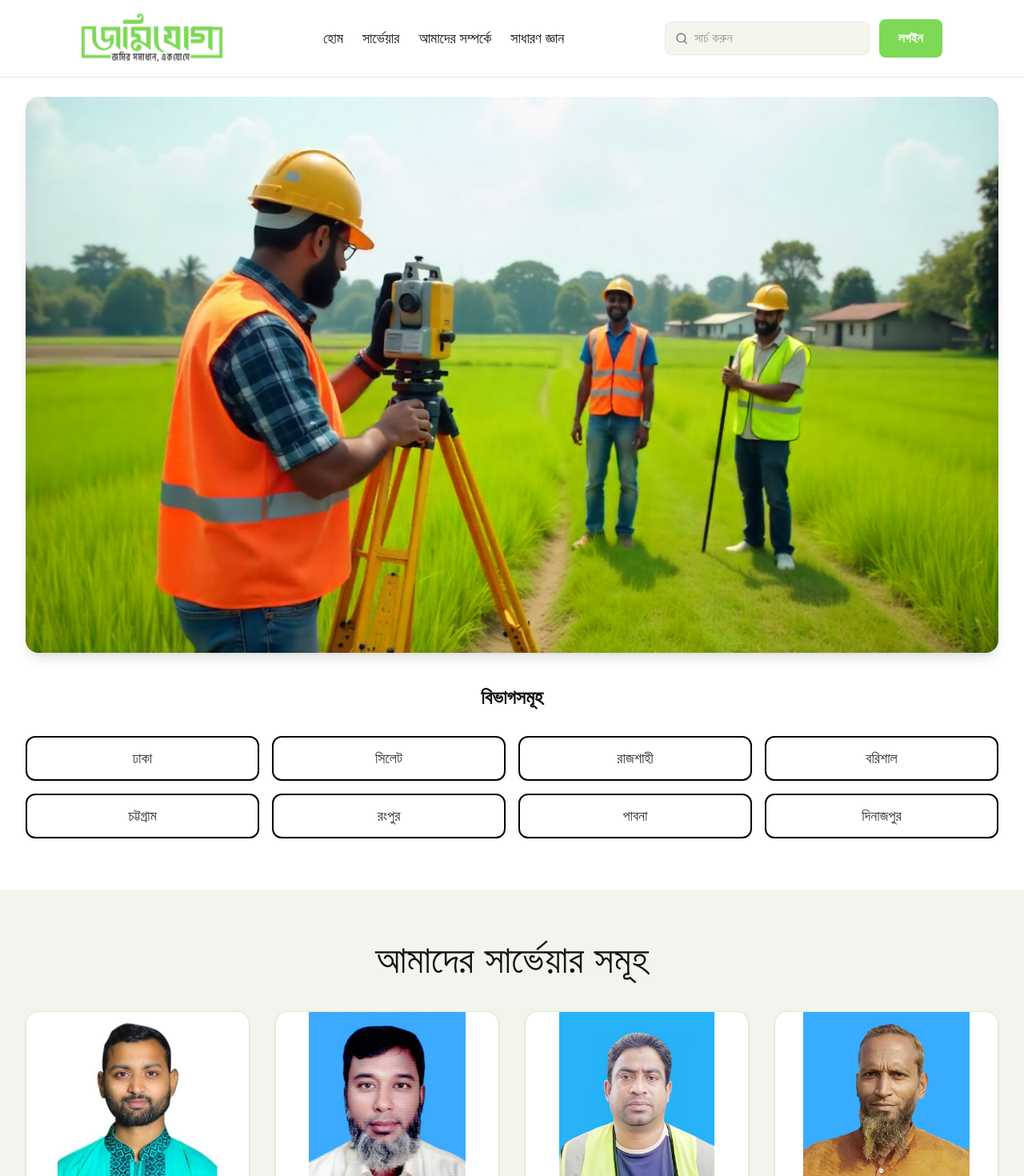
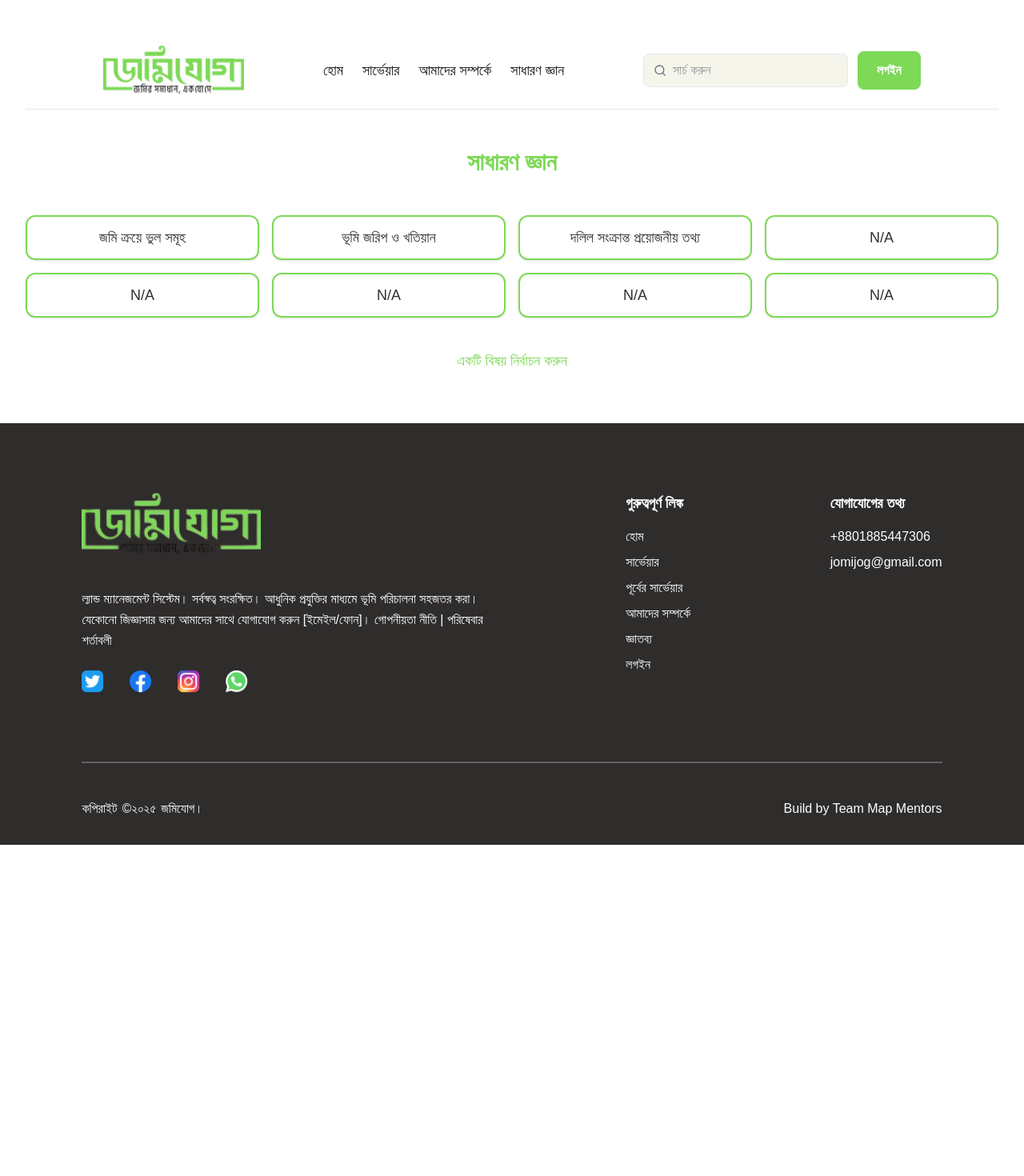
Before and after one commit to safinelahi/BD-land-surveyor, a React (Vite) app: page /knowledge in a window 1280 px wide. Shown: the top 1470 px of the page at 80% size. After the commit the page ends 1056 px from the top, so only its background shows below. Built offline with nearby package versions, Linux system fonts and the light colour scheme.

Commit message:
routing v-1

```diff
--- a/src/App.jsx
+++ b/src/App.jsx
@@ -1,7 +1,20 @@
 import "./App.css";
-
+import { Routes, Route, Link } from "react-router-dom";
+import Home from "./components/pages/Home";
+import SurveyorsDetails from "./components/pages/SurveyorsDetails";
+import About from "./components/pages/About";
+import Footer from "./components/pages/Footer";
+import GeneralKnowledge from "./components/pages/GeneralKnowledge";
 function App() {
-  return <></>;
+  return <>
+    <Routes>
+      <Route path="/" element={<Home />}/>
+      <Route path="/surveyor" element={<SurveyorsDetails />}/>
+      <Route path="/about" element={<About />}/>
+      <Route path="/knowledge" element={<GeneralKnowledge />}/>
+    </Routes>
+    <Footer />
+  </>;
 }
 
 export default App;
--- /dev/null
+++ b/src/components/Navbar/Navbar.jsx
@@ -0,0 +1,83 @@
+import React from 'react'
+import { useState } from "react";
+import { FiMenu, FiSearch, FiX } from "react-icons/fi";
+import { Routes, Route, Link } from "react-router-dom";
+
+import logoImage from "../../assets/icons/জমি জগ 1.jpg";
+
+function Navbar() {
+      const [menuOpen, setMenuOpen] = useState(false);
+  return (
+    <div>
+        {/*  Navbar  */}
+      <header className="flex items-center justify-between px-4 sm:px-[8%] py-4 border-b border-gray-200">
+        {/* Logo */}
+        <div className="flex-shrink-0">
+          <img
+            src={logoImage}
+            alt="Logo"
+            className="w-24 sm:w-32 md:w-40 lg:w-44 h-auto object-contain"
+          />
+        </div>
+
+        {/* Desktop Nav */}
+        <nav className="hidden md:flex gap-6 text-[#151515] text-sm sm:text-base md:text-lg font-medium">
+          <Link to={'/'} className="hover:text-[#7ED957] transition">হোম</Link>
+          <Link to={"/surveyor"}  className="hover:text-[#7ED957] transition">সার্ভেয়ার</Link>
+          <Link to={'/about'} className="hover:text-[#7ED957] transition">আমাদের সম্পর্কে</Link>
+          <Link to={"/knowledge"} className="hover:text-[#7ED957] transition">সাধারণ জ্ঞান</Link>
+        </nav>
+
+        {/* Search + Login (desktop) */}
+        <div className="hidden md:flex items-center gap-3">
+          <div className="flex items-center w-64 bg-[#f5f5eb] rounded-lg px-3 py-2 border border-gray-200">
+            <FiSearch className="text-gray-500 mr-2 text-lg" />
+            <input
+              type="text"
+              placeholder="সার্চ করুন"
+              className="bg-transparent focus:outline-none text-gray-700 w-full text-base"
+            />
+          </div>
+          <button className="text-white font-semibold text-base bg-[#7ED957] px-6 py-3 rounded-lg hover:opacity-90 transition">
+            লগইন
+          </button>
+        </div>
+
+        {/* Mobile Menu Toggle */}
+        <button
+          onClick={() => setMenuOpen(!menuOpen)}
+          className="md:hidden text-2xl text-gray-700"
+        >
+          {menuOpen ? <FiX /> : <FiMenu />}
+        </button>
+      </header>
+
+      {/*  Mobile Menu */}
+      {menuOpen && (
+        <div className="md:hidden px-4 py-4 bg-white border-b border-gray-200 space-y-4">
+          <nav className="flex flex-col gap-3 text-[#151515] text-base font-medium">
+            <a href="#" className="hover:text-[#7ED957] transition">হোম</a>
+            <a href="#" className="hover:text-[#7ED957] transition">সার্ভেয়ার</a>
+            <a href="#" className="hover:text-[#7ED957] transition">আমাদের সম্পর্কে</a>
+            <a href="#" className="hover:text-[#7ED957] transition">জ্ঞাতব্য</a>
+          </nav>
+          <div className="flex flex-col gap-3">
+            <div className="flex items-center w-full bg-[#f5f5eb] rounded-lg px-3 py-2 border border-gray-200">
+              <FiSearch className="text-gray-500 mr-2 text-lg" />
+              <input
+                type="text"
+                placeholder="সার্চ করুন"
+                className="bg-transparent focus:outline-none text-gray-700 w-full text-sm"
+              />
+            </div>
+            <button className="text-white font-semibold text-sm bg-[#7ED957] px-4 py-2 rounded-lg hover:opacity-90 transition shadow-md">
+              লগইন
+            </button>
+          </div>
+        </div>
+      )}
+    </div>
+  )
+}
+
+export default Navbar
--- a/src/components/pages/About.jsx
+++ b/src/components/pages/About.jsx
@@ -3,10 +3,12 @@ import land02 from "../../assets/images/land-02.jpg";
 import land03 from "../../assets/images/land-03.jpg";
 import land04 from "../../assets/images/land-04.jpg";
 import land05 from "../../assets/images/land-05.jpg";
+import Navbar from "../Navbar/Navbar";
 
 const About = () => {
   return (
     <div className="bg-white text-gray-800">
+      <Navbar />
       {/* Hero Section */}
       <div
         className="relative h-[40vh] flex items-center justify-center bg-cover bg-center"
--- a/src/components/pages/GeneralKnowledge.jsx
+++ b/src/components/pages/GeneralKnowledge.jsx
@@ -2,6 +2,7 @@ import { useState } from "react";
 import LandBuyingMistakes from "../GeneralKnowledgePages/LandBuyingMistakes";
 import LandDocumentGuide from "../GeneralKnowledgePages/LandDocumentGuide";
 import LandSurveyGuide from "../GeneralKnowledgePages/LandSurveyGuide";
+import Navbar from "../Navbar/Navbar";
 
 
 const GeneralKnowledge = () => {
@@ -15,6 +16,10 @@ const GeneralKnowledge = () => {
 
   return (
     <div className="px-4 sm:px-8 mt-10 mb-16">
+      <nav className="mb-12">
+        <Navbar/>
+      </nav>
+
       {/* Title */}
       <h2 className="text-lg sm:text-2xl md:text-3xl text-center font-bold text-[#7ED957] mb-12">
         সাধারণ জ্ঞান
--- a/src/components/pages/Home.jsx
+++ b/src/components/pages/Home.jsx
@@ -1,8 +1,11 @@
 import { useState } from "react";
 import { FiMenu, FiSearch, FiX } from "react-icons/fi";
-import logoImage from "../../assets/icons/জমি জগ 1.jpg";
-// import heroImage from "../../assets/images/hero page.jpg";
+
 import heroImage2 from "../../assets/images/hero-02.png";
+import Cart from "../cart/Cart";
+
+
+import Navbar from ".././Navbar/Navbar";
 
 const Home = () => {
   const [menuOpen, setMenuOpen] = useState(false);
@@ -10,72 +13,8 @@ const Home = () => {
   return (
     <div className="overflow-x-hidden bg-white">
       {/*  Navbar  */}
-      <header className="flex items-center justify-between px-4 sm:px-[8%] py-4 border-b border-gray-200">
-        {/* Logo */}
-        <div className="flex-shrink-0">
-          <img
-            src={logoImage}
-            alt="Logo"
-            className="w-24 sm:w-32 md:w-40 lg:w-44 h-auto object-contain"
-          />
-        </div>
+      <Navbar />
 
-        {/* Desktop Nav */}
-        <nav className="hidden md:flex gap-6 text-[#151515] text-sm sm:text-base md:text-lg font-medium">
-          <a href="#" className="hover:text-[#7ED957] transition">হোম</a>
-          <a href="#" className="hover:text-[#7ED957] transition">সার্ভেয়ার</a>
-          <a href="#" className="hover:text-[#7ED957] transition">আমাদের সম্পর্কে</a>
-          <a href="#" className="hover:text-[#7ED957] transition">সাধারণ জ্ঞান</a>
-        </nav>
-
-        {/* Search + Login (desktop) */}
-        <div className="hidden md:flex items-center gap-3">
-          <div className="flex items-center w-64 bg-[#f5f5eb] rounded-lg px-3 py-2 border border-gray-200">
-            <FiSearch className="text-gray-500 mr-2 text-lg" />
-            <input
-              type="text"
-              placeholder="সার্চ করুন"
-              className="bg-transparent focus:outline-none text-gray-700 w-full text-base"
-            />
-          </div>
-          <button className="text-white font-semibold text-base bg-[#7ED957] px-6 py-3 rounded-lg hover:opacity-90 transition">
-            লগইন
-          </button>
-        </div>
-
-        {/* Mobile Menu Toggle */}
-        <button
-          onClick={() => setMenuOpen(!menuOpen)}
-          className="md:hidden text-2xl text-gray-700"
-        >
-          {menuOpen ? <FiX /> : <FiMenu />}
-        </button>
-      </header>
-
-      {/*  Mobile Menu */}
-      {menuOpen && (
-        <div className="md:hidden px-4 py-4 bg-white border-b border-gray-200 space-y-4">
-          <nav className="flex flex-col gap-3 text-[#151515] text-base font-medium">
-            <a href="#" className="hover:text-[#7ED957] transition">হোম</a>
-            <a href="#" className="hover:text-[#7ED957] transition">সার্ভেয়ার</a>
-            <a href="#" className="hover:text-[#7ED957] transition">আমাদের সম্পর্কে</a>
-            <a href="#" className="hover:text-[#7ED957] transition">জ্ঞাতব্য</a>
-          </nav>
-          <div className="flex flex-col gap-3">
-            <div className="flex items-center w-full bg-[#f5f5eb] rounded-lg px-3 py-2 border border-gray-200">
-              <FiSearch className="text-gray-500 mr-2 text-lg" />
-              <input
-                type="text"
-                placeholder="সার্চ করুন"
-                className="bg-transparent focus:outline-none text-gray-700 w-full text-sm"
-              />
-            </div>
-            <button className="text-white font-semibold text-sm bg-[#7ED957] px-4 py-2 rounded-lg hover:opacity-90 transition shadow-md">
-              লগইন
-            </button>
-          </div>
-        </div>
-      )}
 
       {/*  Hero Section  */}
       <section className="mt-6 px-4 sm:px-8">
@@ -87,7 +26,7 @@ const Home = () => {
       </section>
 
       {/*  Divisions Section  */}
-      <div className="px-4 sm:px-8 mt-10 mb-16">
+      <section className="px-4 sm:px-8 mt-10 mb-16">
         <h2 className="text-lg sm:text-xl md:text-2xl text-center font-bold text-[#151515] mb-8">
           বিভাগসমূহ
         </h2>
@@ -110,7 +49,8 @@ const Home = () => {
             </button>
           ))}
         </div>
-      </div>
+      </section>
+      <Cart />
     </div>
   );
 };
--- a/src/main.jsx
+++ b/src/main.jsx
@@ -13,19 +13,14 @@ import TermsAndConditions from "./components/pages/TermsAndConditions.jsx";
 import GeneralKnowledge from "./components/pages/GeneralKnowledge.jsx";
 import SurveyorsDetails from "./components/pages/SurveyorsDetails.jsx";
 import "./index.css";
+import { BrowserRouter } from "react-router-dom";
+
+
 
 createRoot(document.getElementById("root")).render(
   <StrictMode>
-    <App />
-    <Home></Home>
-    <Cart></Cart>
-    <Footer></Footer>
-    <SurveyorsDetails></SurveyorsDetails>
-    <About></About>
-    <ContactPage></ContactPage>
-    <TermsAndConditions></TermsAndConditions>
-    <LoginPage></LoginPage>
-    <SignUpPage></SignUpPage>
-    <GeneralKnowledge></GeneralKnowledge>
+    <BrowserRouter>
+      <App />
+    </BrowserRouter>
   </StrictMode>
 );
```
